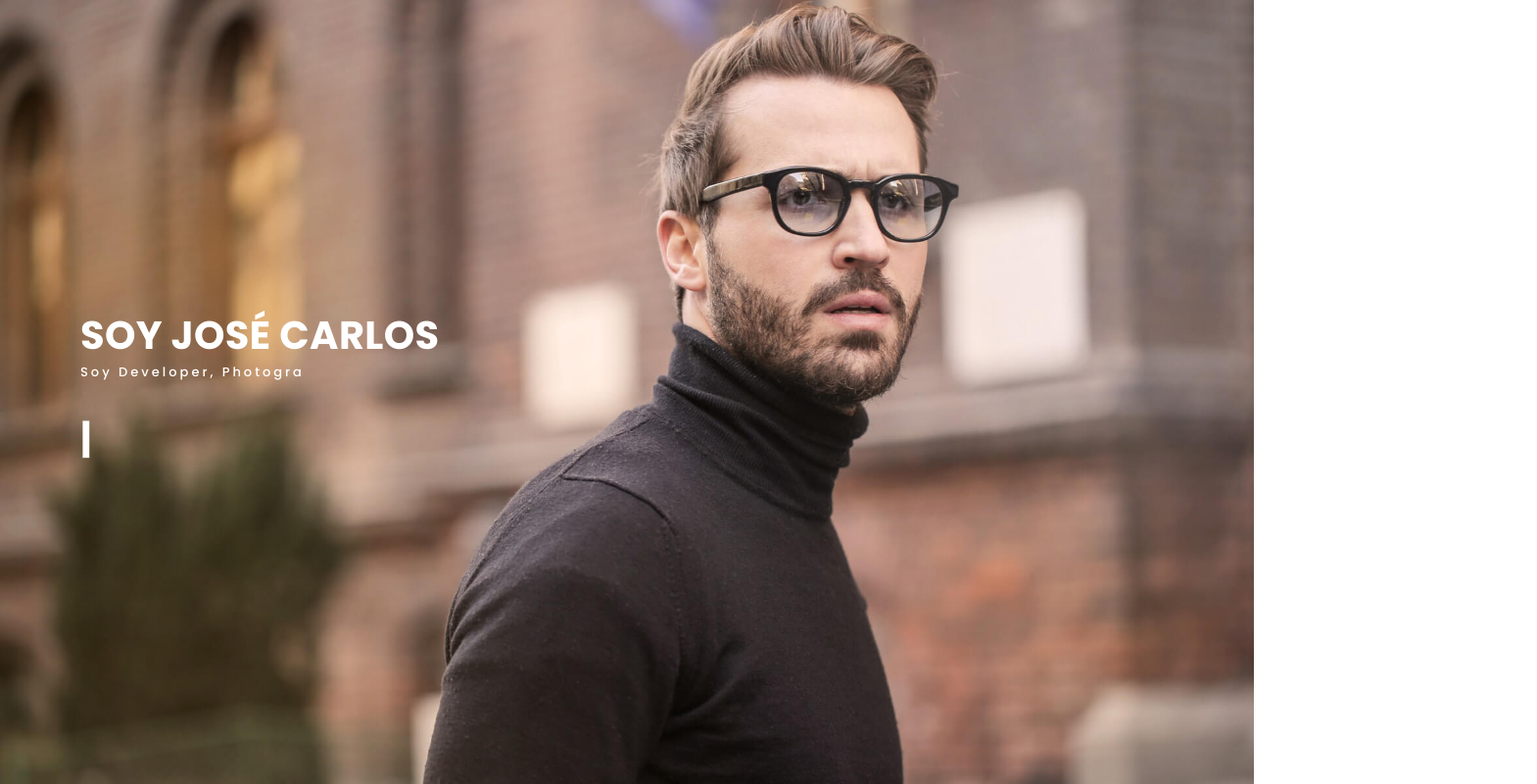
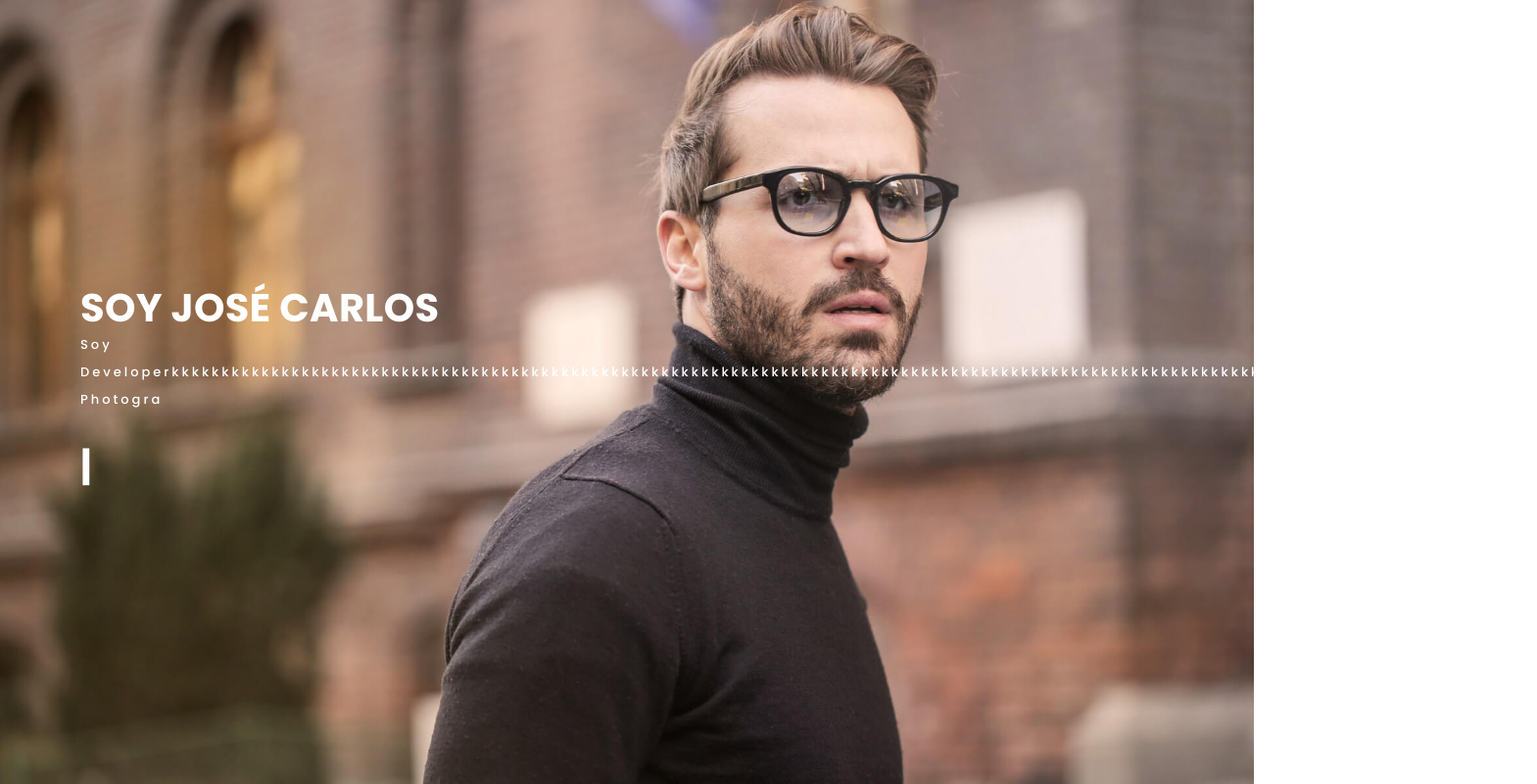
Before and after one commit to JoseWhitemilla/JoseWhitemilla.github.io, a plain HTML site: page index.html in a window 1280 px wide. Shown: the top 800 px of the page at 98% size, 1569 px wide, since content can reach past the window. Drawn offline with nearby package versions, Linux system fonts and the light colour scheme; a web font is replaced by a local one.

Commit message:
cambio de perfil

```diff
--- a/index.html
+++ b/index.html
@@ -82,7 +82,7 @@
     <div class="container">
       <div class="hero-content">
         <h1>Soy José Carlos<span class="typed" data-typed-items=>
-        <p>Soy Developer, Photographer</p>
+        <p>Soy Developerkkkkkkkkkkkkkkkkkkkkkkkkkkkkkkkkkkkkkkkkkkkkkkkkkkkkkkkkkkkkkkkkkkkkkkkkkkkkkkkkkkkkkkkkkkkkkkkkkkkkkkkkkkkkkkkkkkkkkkkkkkkkkkkkkkkkkkkk, Photographer</p>
 
         <ul class="list-unstyled list-social">
           <li><a href="#"><i class="bi bi-facebook"></i></a></li>
```
